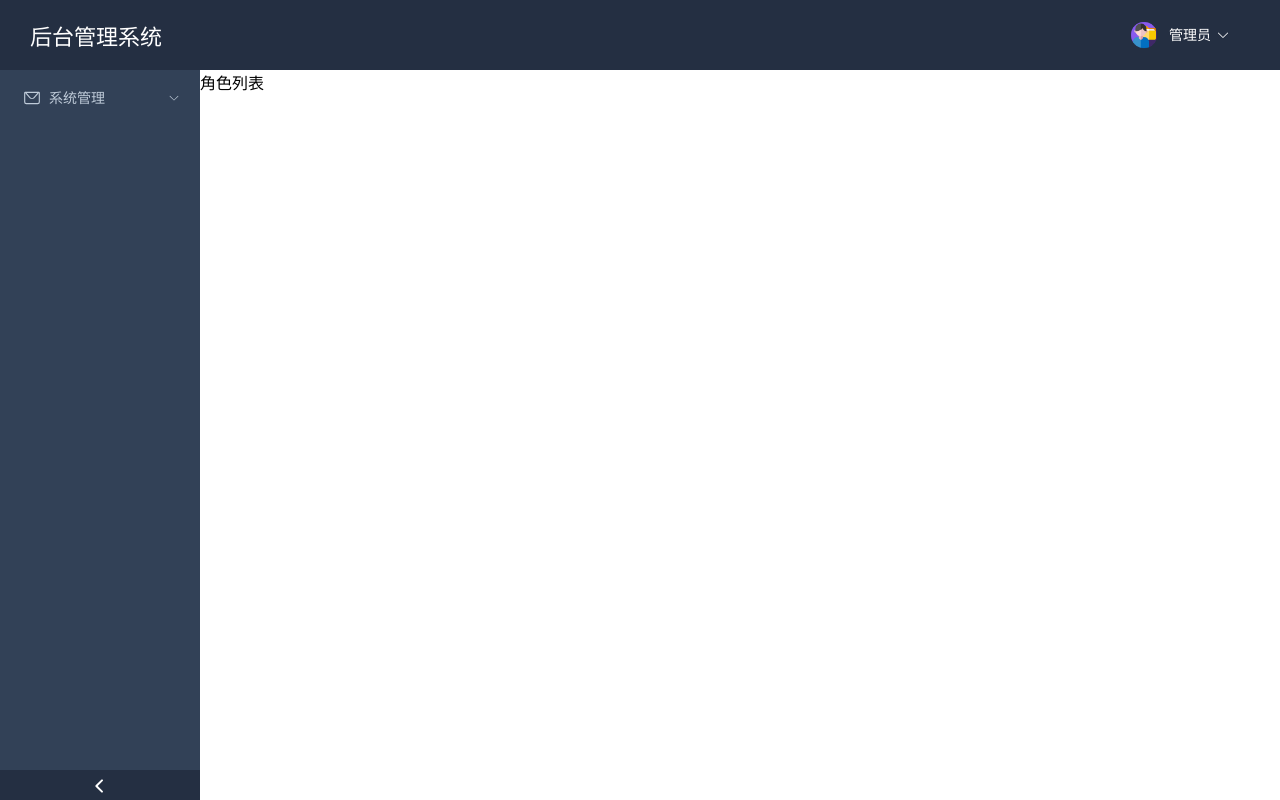
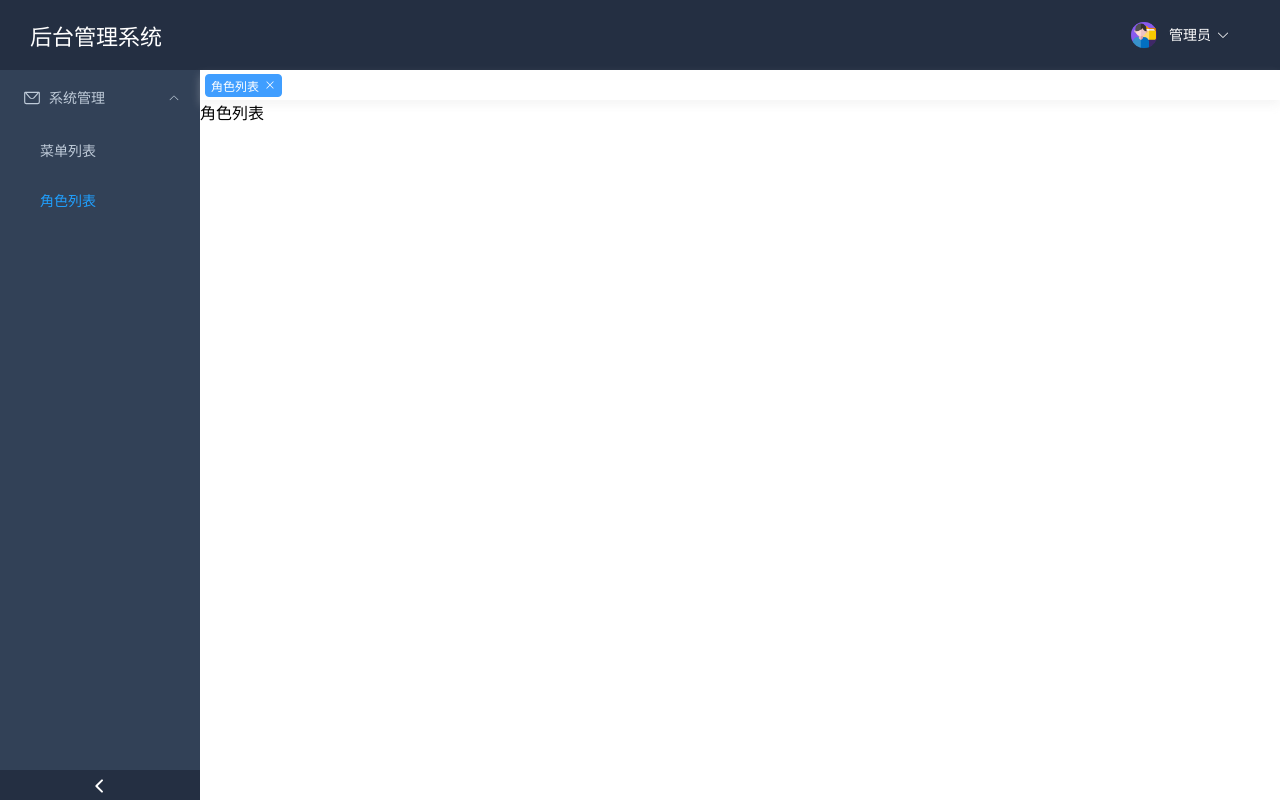
Before and after one commit to WangZhenHao/vite-vue3-admin, a Vue app: page /#/login in a window 1280 px wide. Both pictures are taken after a click on the button "登录". Built offline with nearby package versions, Linux system fonts and the light colour scheme.

Commit message:
【feat】添加tab标签

```diff
--- a/src/assets/css/common.css
+++ b/src/assets/css/common.css
@@ -51,7 +51,7 @@ a {
 }
 
 .font-b {
-  font-weight: 700;
+  font-weight: bold;
 }
 
 .width-100 {
--- a/src/router/index.ts
+++ b/src/router/index.ts
@@ -37,7 +37,7 @@ const router = createRouter({
 
 router.beforeEach((to, from, next) => {
   nprogress.start();
-
+  console.log(to);
   const userInfo = user();
   if (to.name === 'Login') {
     if (!userInfo.menuList.length) {
--- a/src/store/siderbar.ts
+++ b/src/store/siderbar.ts
@@ -1,18 +1,44 @@
 import { defineStore } from 'pinia';
-import { RouteRecordRaw } from 'vue-router';
+import { RouteLocationNormalized } from 'vue-router';
+
+interface ListItem {
+  name: string;
+  fullPath: string;
+  title: string;
+}
 
 export default defineStore('useSidebarStore', {
   state: () => {
     return {
       isCollapse: false,
-      tabs: [],
+      tabs: <ListItem[]>[],
     };
   },
   actions: {
     switchCollapce() {
       this.isCollapse = !this.isCollapse;
     },
-    addTabs(page: RouteRecordRaw) {},
-    removeTabs(page: RouteRecordRaw) {},
+    addTabs(page: RouteLocationNormalized) {
+      if (page.name && page.meta.title) {
+        const index: number = this.tabs.findIndex((item: ListItem) => item.name === page.name);
+
+        const newTab: ListItem = {
+          name: page.name as string,
+          fullPath: page.fullPath,
+          title: page.meta.title as string,
+        };
+
+        if (index === -1) {
+          this.tabs.unshift(newTab);
+        } else if (this.tabs[index].fullPath !== page.fullPath) {
+          this.tabs.splice(index, 1, newTab);
+        }
+      }
+    },
+    removeTabs(index: number) {
+      // const index = this.tabs.findIndex((item: ListItem) => item.fullPath === page.fullPath);
+
+      this.tabs.splice(index, 1);
+    },
   },
 });
--- a/src/store/user.ts
+++ b/src/store/user.ts
@@ -22,22 +22,9 @@ function toMakeTree(data: type.menu[], pid: string) {
 export default defineStore('user', {
   state() {
     return {
-      menuList: [],
+      menuList: <type.menu[]>[],
     };
   },
-  //   getters: {
-  //     getUserInfo(state) {
-  //       const userInfo = tools.getLocalStorage('userInfo');
-  //       if (state.menuList) {
-  //         return state.menuList;
-  //       } else if (userInfo) {
-  //         state.menuList = userInfo.list;
-  //         return state.menuList;
-  //       } else {
-  //         return null;
-  //       }
-  //     },
-  //   },
   actions: {
     checkLogin() {
       const userInfo = tools.getLocalStorage('userInfo');
@@ -67,26 +54,6 @@ export default defineStore('user', {
           .catch(() => {
             reject();
           });
-        // debugger;
-        // const userInfo = tools.getLocalStorage('userInfo');
-
-        // if (userInfo) {
-        //   this.menuList = toMakeTree(userInfo.list, '0');
-        //   addRouter(userInfo.list);
-        //   resolve(this.menuList);
-        // } else {
-        //   getMenuList(params)
-        //     .then((res) => {
-        //       const result = res.result;
-        //       this.menuList = toMakeTree(result.list, '0');
-        //       tools.setLocalStorage('userInfo', result);
-        //       addRouter(userInfo.list);
-        //       resolve(this.menuList);
-        //     })
-        //     .catch(() => {
-        //       reject();
-        //     });
-        // }
       });
     },
   },
--- a/src/views/home/component/siderbar.vue
+++ b/src/views/home/component/siderbar.vue
@@ -6,6 +6,8 @@
     <el-scrollbar>
       <el-menu
         :collapse="silder.isCollapse"
+        :default-active="onRoutes"
+        :default-openeds="[0]"
         active-text-color="#20a0ff"
         background-color="#324157"
         class="el-menu-wrap"
@@ -13,8 +15,9 @@
         text-color="#bfcbd9"
       >
         <el-sub-menu
+          :index="index"
           :key="item.id"
-          v-for="item in menuList"
+          v-for="(item, index) in userInfo.menuList"
         >
           <template #title>
             <el-icon>
@@ -44,17 +47,20 @@
   </div>
 </template>
 <script setup lang="ts">
-import { ref } from 'vue';
+import { ref, computed } from 'vue';
 import useSilder from '@store/siderbar';
 import user from '@store/user';
-import * as type from '@api/login/type';
+import { useRoute } from 'vue-router';
 
 const silder = useSilder();
 const userInfo = user();
 const arrowIcon = ref('ArrowLeftBold');
 
-const menuList = ref<type.menu[]>(userInfo.menuList);
-
+// const menuList = ref<type.menu[]>(userInfo.menuList);
+const route = useRoute();
+const onRoutes = computed(() => {
+  return route.path;
+});
 const switchCollapseHanlde = () => {
   if (silder.isCollapse) {
     arrowIcon.value = 'ArrowRightBold';
--- a/src/views/home/component/tags.vue
+++ b/src/views/home/component/tags.vue
@@ -1,3 +1,66 @@
 <template>
-  <div></div>
+  <div class="tabs-wrap flex-box width-100 items-center color-6">
+    <div
+      :class="{ 'active': isActive(item.fullPath)}"
+      :key="item.fullPath"
+      class="item flex-box items-center"
+      v-for="(item, index) in silder.tabs"
+    >
+      <router-link
+        :to="item.fullPath"
+        class="tags-li-title"
+      >{{ item.title }}</router-link>
+      <el-icon @click="closeTagsHanlde(index)">
+        <Close class="font-b" />
+      </el-icon>
+    </div>
+  </div>
 </template>
+<script lang="ts" setup>
+import { onBeforeRouteUpdate, useRoute } from 'vue-router';
+import useSilder from '@store/siderbar';
+
+const route = useRoute();
+const silder = useSilder();
+
+silder.addTabs(route);
+onBeforeRouteUpdate((to) => {
+  silder.addTabs(to);
+});
+const closeTagsHanlde = (index: number) => {
+  silder.removeTabs(index);
+};
+const isActive = (path: string) => {
+  return path === route.fullPath;
+};
+</script>
+<style lang="scss" scoped>
+.tabs-wrap {
+  height: 30px;
+  box-shadow: 0 5px 10px rgba(221, 221, 221, 0.3);
+  padding: 0 5px;
+  font-size: 12px;
+  .item {
+    height: 23px;
+    padding: 0 5px;
+    border: 1px solid #e9eaec;
+    cursor: pointer;
+    border-radius: 4px;
+
+    .tags-li-title {
+      padding-right: 5px;
+    }
+  }
+  .item + .item {
+    margin-left: 10px;
+  }
+  .item.active {
+    border: 1px solid #409eff;
+    background-color: #409eff;
+    color: #fff;
+    .tags-li-title {
+      color: #fff;
+    }
+  }
+}
+</style>
```
